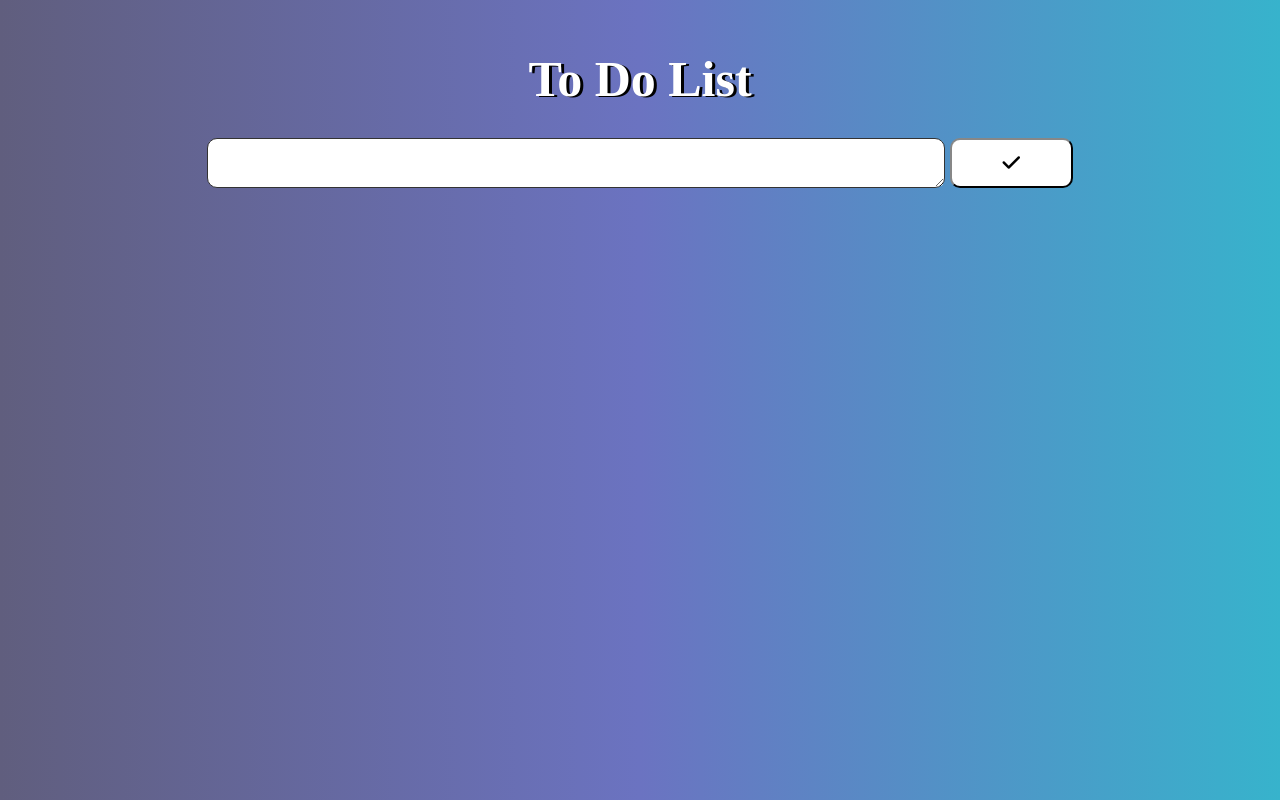
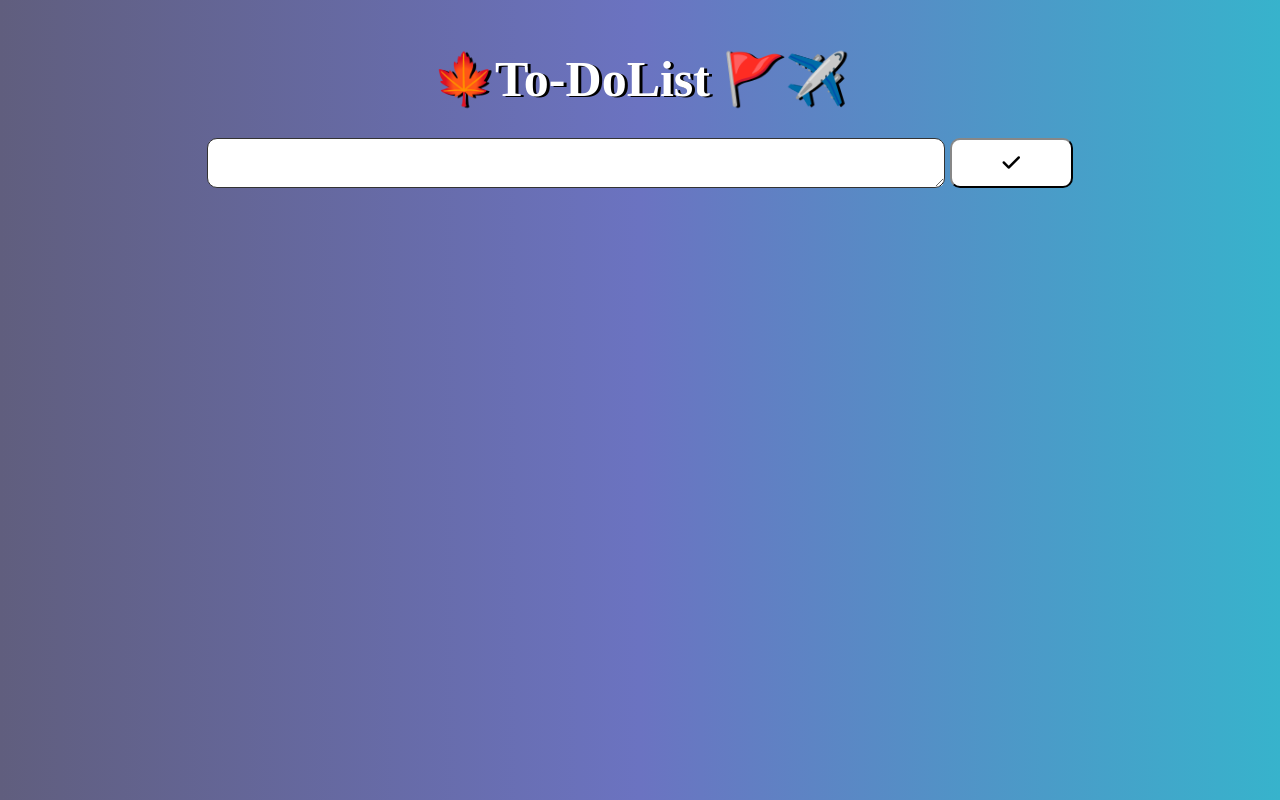
Before and after one commit to Palla-kvc/Keeper, a plain HTML site: page index.html in a window 1280 px wide. Drawn offline with Linux system fonts and the light colour scheme.

Commit message:
Update index.html

```diff
--- a/index.html
+++ b/index.html
@@ -15,7 +15,7 @@
 
 <body>
     <div class="container-title">
-        <h1>To Do List</h1>
+        <h1>🍁To-DoList 🚩✈️</h1>
     </div>
     <div class="container">
         <div class="inputcol">
```
